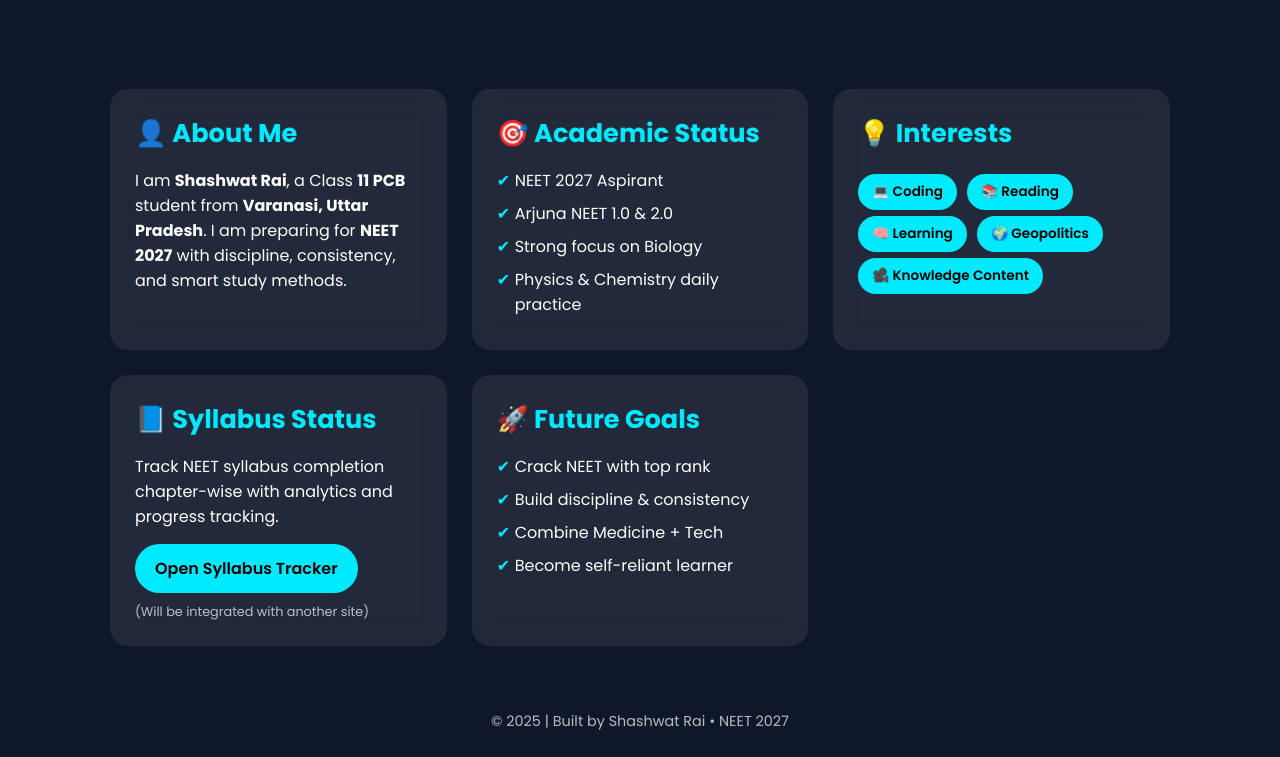
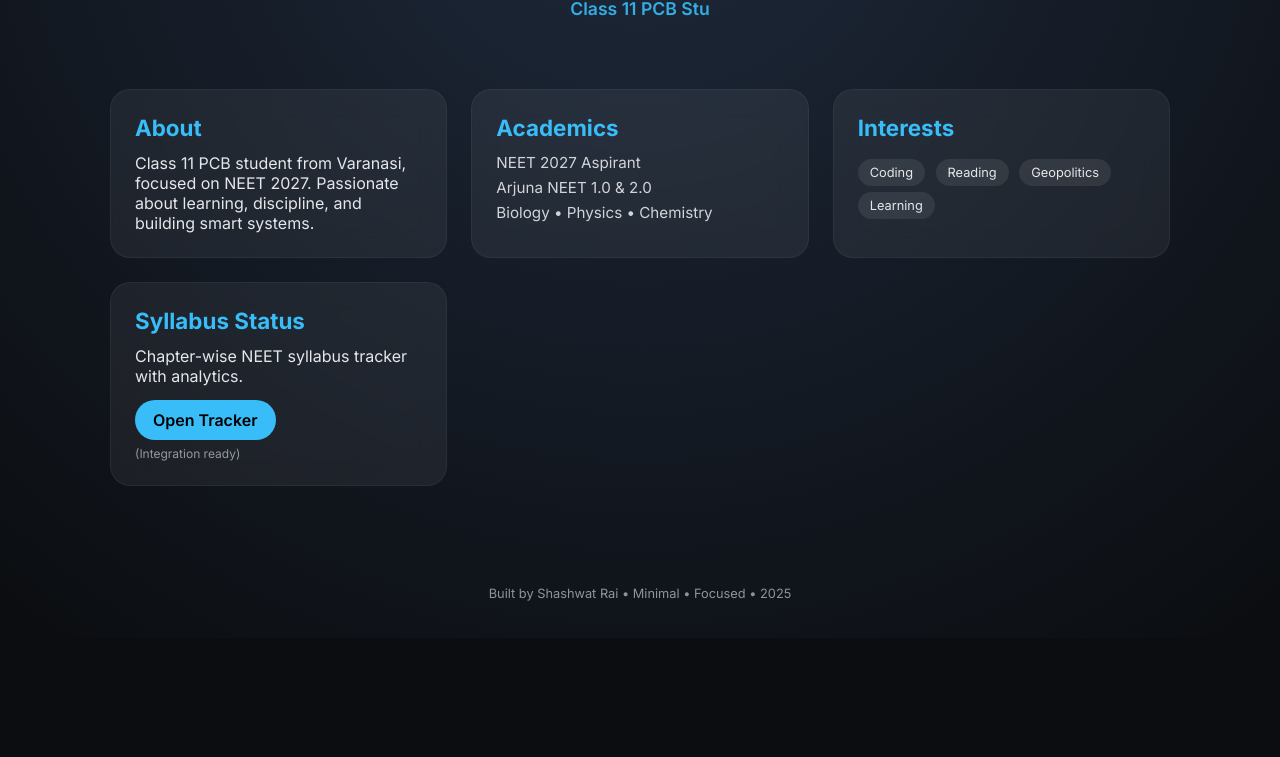
Before and after one commit to shashwatraipro21-sketch/About-me-new, a plain HTML site: page index.html in a window 1280 px wide. Shown: the part 162-919 px from the top of the page. After the commit the page ends 800 px from the top, so only its background shows below. Drawn offline with Linux system fonts and the light colour scheme.

Commit message:
Update index.html

```diff
--- a/index.html
+++ b/index.html
@@ -2,24 +2,24 @@
 <html lang="en">
 <head>
   <meta charset="UTF-8" />
-  <title>Shashwat Rai | NEET Aspirant</title>
-  <meta name="viewport" content="width=device-width, initial-scale=1.0" />
+  <title>Shashwat Rai — NEET 2027</title>
+  <meta name="viewport" content="width=device-width, initial-scale=1.0">
 
-  <!-- Google Font -->
-  <link href="https://fonts.googleapis.com/css2?family=Poppins:wght@300;400;600;700&display=swap" rel="stylesheet">
+  <link href="https://fonts.googleapis.com/css2?family=Inter:wght@300;400;600;700&display=swap" rel="stylesheet">
 
   <style>
     :root {
-      --bg: #0f172a;
-      --card: rgba(255, 255, 255, 0.08);
-      --text: #ffffff;
-      --accent: #00eaff;
+      --bg: #0b0d10;
+      --card: rgba(255,255,255,0.06);
+      --text: #e5e7eb;
+      --accent: #38bdf8;
+      --blur: blur(14px);
     }
 
     body.light {
-      --bg: #f4f6fb;
+      --bg: #f8fafc;
       --card: #ffffff;
-      --text: #0f172a;
+      --text: #020617;
       --accent: #2563eb;
     }
 
@@ -27,30 +27,47 @@
       margin: 0;
       padding: 0;
       box-sizing: border-box;
-      font-family: 'Poppins', sans-serif;
+      font-family: 'Inter', sans-serif;
     }
 
     body {
-      background: var(--bg);
+      background: radial-gradient(circle at top, #1e293b, transparent),
+                  var(--bg);
       color: var(--text);
+      min-height: 100vh;
       transition: 0.3s ease;
-      min-height: 100vh;
+      overflow-x: hidden;
+    }
+
+    /* Cursor glow */
+    .cursor {
+      position: fixed;
+      width: 140px;
+      height: 140px;
+      background: radial-gradient(circle, var(--accent), transparent 60%);
+      pointer-events: none;
+      opacity: 0.08;
+      transform: translate(-50%, -50%);
+      z-index: 0;
     }
 
     header {
-      padding: 50px 20px;
+      padding: 80px 20px 40px;
       text-align: center;
       position: relative;
+      z-index: 1;
     }
 
-    header h1 {
-      font-size: 3rem;
+    h1 {
+      font-size: clamp(2.5rem, 5vw, 3.5rem);
       font-weight: 700;
+      letter-spacing: -1px;
     }
 
     header p {
-      margin-top: 10px;
-      font-size: 1.2rem;
+      margin-top: 12px;
+      font-size: 1.1rem;
+      opacity: 0.9;
     }
 
     .typing {
@@ -58,82 +75,82 @@
       font-weight: 600;
     }
 
-    .toggle-btn {
+    .mode-btn {
       position: absolute;
       top: 20px;
       right: 20px;
-      padding: 8px 16px;
+      background: none;
+      border: 1px solid var(--card);
+      color: var(--text);
+      padding: 8px 14px;
       border-radius: 20px;
-      border: none;
       cursor: pointer;
-      background: var(--accent);
-      color: #000;
-      font-weight: 600;
     }
 
     section {
       max-width: 1100px;
       margin: auto;
-      padding: 40px 20px;
+      padding: 30px 20px 80px;
+      position: relative;
+      z-index: 1;
     }
 
     .grid {
       display: grid;
-      grid-template-columns: repeat(auto-fit, minmax(280px, 1fr));
-      gap: 25px;
+      grid-template-columns: repeat(auto-fit, minmax(260px, 1fr));
+      gap: 24px;
     }
 
     .card {
       background: var(--card);
-      border-radius: 18px;
-      padding: 25px;
-      backdrop-filter: blur(12px);
-      transition: transform 0.3s;
+      backdrop-filter: var(--blur);
+      border-radius: 20px;
+      padding: 24px;
+      border: 1px solid rgba(255,255,255,0.05);
+      transition: 0.4s ease;
+      transform: translateY(20px);
+      opacity: 0;
+    }
+
+    .card.show {
+      transform: translateY(0);
+      opacity: 1;
     }
 
     .card:hover {
-      transform: translateY(-6px);
+      transform: translateY(-6px) scale(1.01);
     }
 
     h2 {
+      font-size: 1.4rem;
+      margin-bottom: 12px;
       color: var(--accent);
-      margin-bottom: 15px;
-      font-size: 1.6rem;
     }
 
     ul {
       list-style: none;
+      font-size: 0.95rem;
     }
 
     ul li {
-      margin: 8px 0;
-      padding-left: 18px;
-      position: relative;
+      margin: 6px 0;
+      opacity: 0.9;
     }
 
-    ul li::before {
-      content: "✔";
-      position: absolute;
-      left: 0;
-      color: var(--accent);
-    }
-
-    .badges span {
+    .tags span {
       display: inline-block;
-      background: var(--accent);
-      color: #000;
-      padding: 8px 14px;
-      border-radius: 20px;
+      padding: 6px 12px;
+      border-radius: 999px;
+      background: rgba(255,255,255,0.08);
       margin: 6px 6px 0 0;
-      font-size: 0.85rem;
-      font-weight: 600;
+      font-size: 0.8rem;
     }
 
     .btn {
       display: inline-block;
-      margin-top: 15px;
-      padding: 12px 20px;
-      border-radius: 30px;
+      margin-top: 14px;
+      padding: 10px 18px;
+      border-radius: 999px;
       background: var(--accent);
       color: #000;
       font-weight: 600;
@@ -142,125 +159,129 @@
     }
 
     .btn:hover {
-      opacity: 0.85;
-      transform: scale(1.05);
+      transform: scale(1.06);
+      opacity: 0.9;
     }
 
     footer {
       text-align: center;
-      padding: 25px;
-      font-size: 0.9rem;
-      opacity: 0.7;
+      padding: 20px;
+      font-size: 0.8rem;
+      opacity: 0.6;
     }
   </style>
 </head>
 
 <body>
 
+<div class="cursor"></div>
+
 <header>
-    <button class="toggle-btn" onclick="toggleTheme()">🌗 Mode</button>
+  <button class="mode-btn" onclick="toggleTheme()">🌗</button>
   <h1>Shashwat Rai</h1>
-    <p>I am a <span class="typing"></span></p>
+  <p><span class="typing"></span></p>
 </header>
 
-  <section class="grid">
+<section>
+  <div class="grid">
 
     <div class="card">
-      <h2>👤 About Me</h2>
+      <h2>About</h2>
       <p>
-        I am <b>Shashwat Rai</b>, a Class <b>11 PCB</b> student from
-        <b>Varanasi, Uttar Pradesh</b>. I am preparing for
-        <b>NEET 2027</b> with discipline, consistency, and smart study methods.
+        Class 11 PCB student from Varanasi, focused on NEET 2027.
+        Passionate about learning, discipline, and building smart systems.
       </p>
     </div>
 
     <div class="card">
-      <h2>🎯 Academic Status</h2>
+      <h2>Academics</h2>
       <ul>
         <li>NEET 2027 Aspirant</li>
         <li>Arjuna NEET 1.0 & 2.0</li>
-        <li>Strong focus on Biology</li>
-        <li>Physics & Chemistry daily practice</li>
+        <li>Biology • Physics • Chemistry</li>
       </ul>
     </div>
 
     <div class="card">
-      <h2>💡 Interests</h2>
-      <div class="badges">
-        <span>💻 Coding</span>
-        <span>📚 Reading</span>
-        <span>🧠 Learning</span>
-        <span>🌍 Geopolitics</span>
-        <span>🎥 Knowledge Content</span>
+      <h2>Interests</h2>
+      <div class="tags">
+        <span>Coding</span>
+        <span>Reading</span>
+        <span>Geopolitics</span>
+        <span>Learning</span>
       </div>
     </div>
 
     <div class="card">
-      <h2>📘 Syllabus Status</h2>
-      <p>
-        Track NEET syllabus completion chapter-wise with analytics and progress tracking.
-      </p>
-      <a href="#" class="btn">Open Syllabus Tracker</a>
-      <p style="margin-top:10px; font-size:0.8rem; opacity:0.7;">
-        (Will be integrated with another site)
+      <h2>Syllabus Status</h2>
+      <p>Chapter-wise NEET syllabus tracker with analytics.</p>
+      <a href="#" class="btn">Open Tracker</a>
+      <p style="font-size:0.75rem;opacity:0.6;margin-top:6px;">
+        (Integration ready)
       </p>
     </div>
 
-    <div class="card">
-      <h2>🚀 Future Goals</h2>
-      <ul>
-        <li>Crack NEET with top rank</li>
-        <li>Build discipline & consistency</li>
-        <li>Combine Medicine + Tech</li>
-        <li>Become self-reliant learner</li>
-      </ul>
   </div>
-
 </section>
 
 <footer>
-    © 2025 | Built by Shashwat Rai • NEET 2027
+  Built by Shashwat Rai • Minimal • Focused • 2025
 </footer>
 
 <script>
-    /* Typing Effect */
-    const texts = [
+  /* Typing */
+  const roles = [
     "NEET 2027 Aspirant",
     "Class 11 PCB Student",
     "Future Doctor",
-      "Coding Enthusiast"
+    "Tech + Medicine Enthusiast"
   ];
+  let i = 0, j = 0;
 
-    let count = 0, index = 0;
+  function type() {
+    document.querySelector(".typing").textContent =
+      roles[i].slice(0, ++j);
+    if (j === roles[i].length) {
+      setTimeout(() => {
+        j = 0;
+        i = (i + 1) % roles.length;
+      }, 1400);
+    }
+    setTimeout(type, 110);
+  }
+  type();
 
-    function typeEffect() {
-      if (count === texts.length) count = 0;
-      let current = texts[count];
-      document.querySelector(".typing").textContent =
-        current.slice(0, ++index);
-
-      if (index === current.length) {
-        setTimeout(() => {
-          index = 0;
-          count++;
-        }, 1500);
-      }
-      setTimeout(typeEffect, 120);
-    }
-    typeEffect();
-
-    /* Theme Toggle with LocalStorage */
+  /* Theme */
   function toggleTheme() {
     document.body.classList.toggle("light");
-      localStorage.setItem(
-        "theme",
-        document.body.classList.contains("light") ? "light" : "dark"
-      );
+    localStorage.setItem("theme",
+      document.body.classList.contains("light") ? "light" : "dark");
   }
-
   if (localStorage.getItem("theme") === "light") {
     document.body.classList.add("light");
   }
+
+  /* Cursor glow */
+  const cursor = document.querySelector(".cursor");
+  document.addEventListener("mousemove", e => {
+    cursor.style.left = e.clientX + "px";
+    cursor.style.top = e.clientY + "px";
+  });
+
+  /* Scroll reveal */
+  const cards = document.querySelectorAll(".card");
+  const observer = new IntersectionObserver(entries => {
+    entries.forEach(e => {
+      if (e.isIntersecting) e.target.classList.add("show");
+    });
+  }, { threshold: 0.15 });
+  cards.forEach(c => observer.observe(c));
+
+  /* Keyboard shortcuts */
+  document.addEventListener("keydown", e => {
+    if (e.key.toLowerCase() === "d") toggleTheme();
+    if (e.key.toLowerCase() === "s") alert("Syllabus Tracker coming soon 🚀");
+  });
 </script>
 
 </body>
```
Lines whose indentation alone changed are shown as unchanged.
